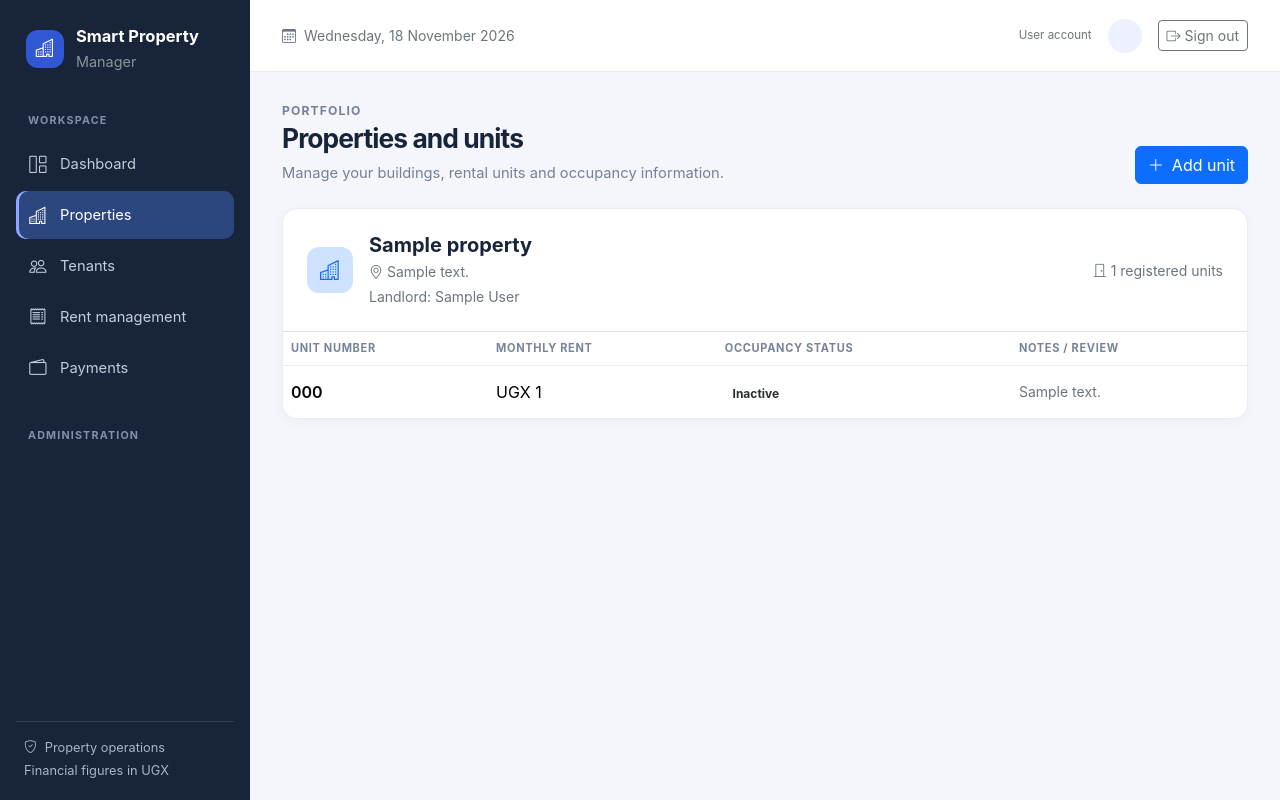
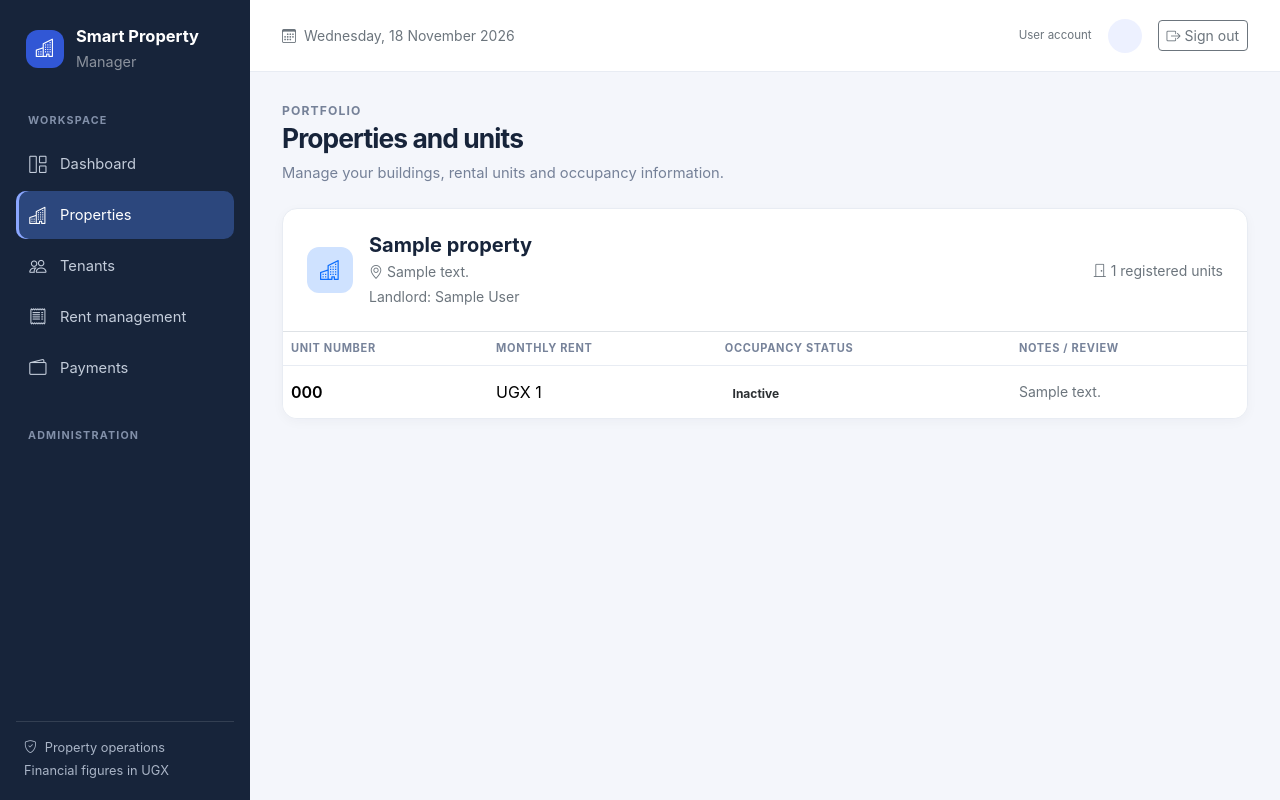
Before and after one commit to Waryd000/smart-property-manager, a Django app: template templates/properties/list.html in a window 1280 px wide. Run offline with Django 5.2, Linux system fonts and the light colour scheme; the template is opened without the code that fills it: values that come from a table or form of the project are taken from there, others are empty; tables that the repository leaves empty hold one stand-in row (values such as "Sample post"); parts of the project's set-up code (start-up, migrations or seed data) failed here and were passed over.

Commit message:
Hide property and unit setup controls from non-managers

```diff
--- a/templates/properties/list.html
+++ b/templates/properties/list.html
@@ -9,7 +9,7 @@
   </div>
   <div class="d-flex gap-2">
     {% if can_manage %}<a class="btn btn-outline-primary" href="new/"><i class="bi bi-building-add me-2"></i>Add property</a>{% endif %}
-    <a class="btn btn-primary" href="units/new/"><i class="bi bi-plus-lg me-2"></i>Add unit</a>
+    {% if can_manage %}<a class="btn btn-primary" href="units/new/"><i class="bi bi-plus-lg me-2"></i>Add unit</a>{% endif %}
   </div>
 </div>
 
```
